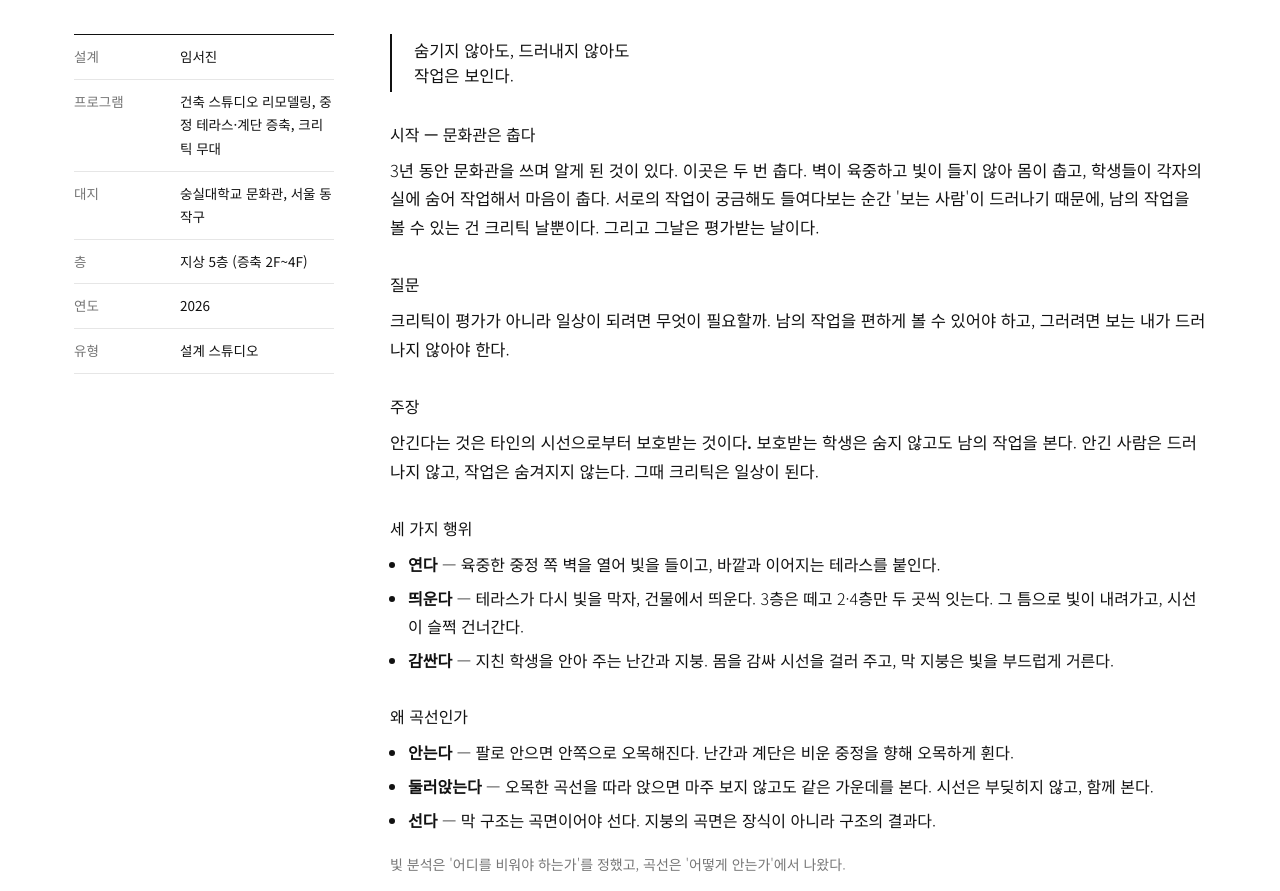
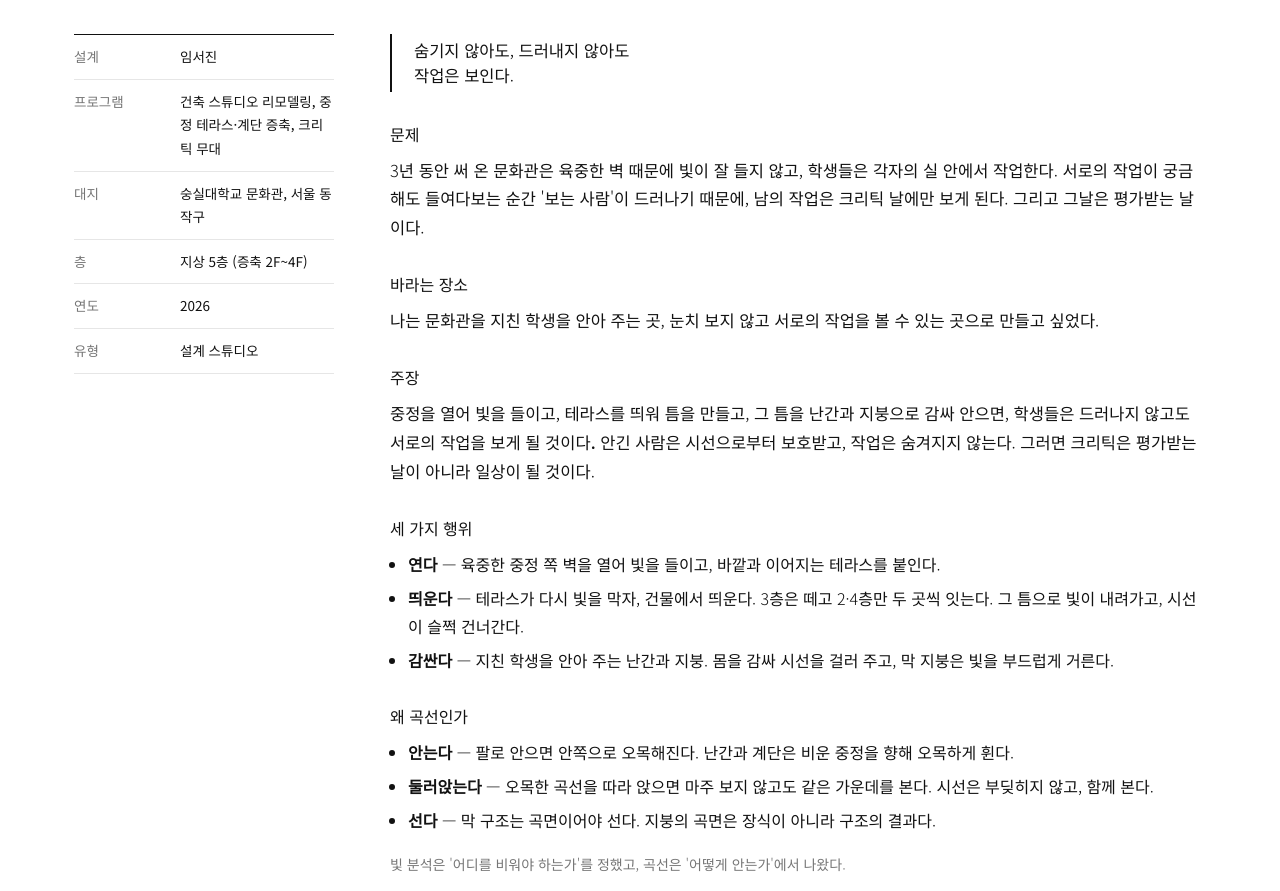
Before and after one commit to seojin022068-oss/Remodeling_Studio-, a plain HTML site: page index.html in a window 1280 px wide. Shown: the part 840-1731 px from the top of the page. Drawn offline with Linux system fonts and the light colour scheme.

Commit message:
주장 문장 정리: '두 번 춥다' 표현 삭제, 바라는 장소 → 주장 형식으로
Co-Authored-By: Claude Opus 5.5 <noreply@anthropic.com>
Claude-Session: https://claude.ai/code/session_01Xa3wJEBtDp5CtQQbLusVKQ

```diff
--- a/index.html
+++ b/index.html
@@ -115,12 +115,12 @@ footer{max-width:1180px;margin:0 auto;padding:24px;border-top:1px solid var(--li
 </div>
 <div class="body">
 <p class="pull">숨기지 않아도, 드러내지 않아도<br>작업은 보인다.</p>
-<h3>시작 — 문화관은 춥다</h3>
-<p>3년 동안 문화관을 쓰며 알게 된 것이 있다. 이곳은 두 번 춥다. 벽이 육중하고 빛이 들지 않아 <b>몸이 춥고</b>, 학생들이 각자의 실에 숨어 작업해서 <b>마음이 춥다</b>. 서로의 작업이 궁금해도 들여다보는 순간 '보는 사람'이 드러나기 때문에, 남의 작업을 볼 수 있는 건 크리틱 날뿐이다. 그리고 그날은 평가받는 날이다.</p>
-<h3>질문</h3>
-<p>크리틱이 평가가 아니라 일상이 되려면 무엇이 필요할까. 남의 작업을 편하게 볼 수 있어야 하고, 그러려면 보는 내가 드러나지 않아야 한다.</p>
+<h3>문제</h3>
+<p>3년 동안 써 온 문화관은 육중한 벽 때문에 빛이 잘 들지 않고, 학생들은 각자의 실 안에서 작업한다. 서로의 작업이 궁금해도 들여다보는 순간 '보는 사람'이 드러나기 때문에, 남의 작업은 크리틱 날에만 보게 된다. 그리고 그날은 평가받는 날이다.</p>
+<h3>바라는 장소</h3>
+<p>나는 문화관을 지친 학생을 안아 주는 곳, 눈치 보지 않고 서로의 작업을 볼 수 있는 곳으로 만들고 싶었다.</p>
 <h3>주장</h3>
-<p><b>안긴다는 것은 타인의 시선으로부터 보호받는 것이다.</b> 보호받는 학생은 숨지 않고도 남의 작업을 본다. 안긴 사람은 드러나지 않고, 작업은 숨겨지지 않는다. 그때 크리틱은 일상이 된다.</p>
+<p>중정을 열어 빛을 들이고, 테라스를 띄워 틈을 만들고, 그 틈을 난간과 지붕으로 감싸 안으면, <b>학생들은 드러나지 않고도 서로의 작업을 보게 될 것이다.</b> 안긴 사람은 시선으로부터 보호받고, 작업은 숨겨지지 않는다. 그러면 크리틱은 평가받는 날이 아니라 일상이 될 것이다.</p>
 <h3>세 가지 행위</h3>
 <ul class="clean">
 <li><b>연다</b> — 육중한 중정 쪽 벽을 열어 빛을 들이고, 바깥과 이어지는 테라스를 붙인다.</li>
@@ -155,12 +155,12 @@ footer{max-width:1180px;margin:0 auto;padding:24px;border-top:1px solid var(--li
 <h1>어떤 공간이, 어떻게 바뀌고, 무슨 일이 일어나나</h1>
 <p class="sub">Before · Change · Scenes</p>
 
-<h2>Before — 두 번 추운 문화관</h2>
+<h2>Before — 닫힌 문화관</h2>
 <div class="ba">
 <div class="slot" role="img" aria-label="Before 이미지 자리">BEFORE 이미지 자리<br><span>현재 문화관 중정·복도·계단실 사진</span></div>
 <div class="body">
-<p><b>몸이 춥다.</b> 벽은 육중하고, 건물의 긴 면이 동·서를 향해 해를 오전에 잠깐, 오후에 잠깐 받는다. 겨울 오전엔 중정 전체가 그늘이다. 바람을 쐬려면 지루한 계단실을 따라 1층까지 내려가야 한다.</p>
-<p><b>마음이 춥다.</b> 3년 동안 본 우리 학생들은 각자의 실에 숨어 작업한다. 다른 사람의 작업이 궁금해도 문을 열고 들여다보면 눈이 마주친다. 그래서 남의 작업은 크리틱 날에만 보고, 그날은 평가받는 날이다.</p>
+<p><b>빛이 들지 않는다.</b> 벽은 육중하고, 건물의 긴 면이 동·서를 향해 해를 오전에 잠깐, 오후에 잠깐 받는다. 겨울 오전엔 중정 전체가 그늘이다. 바람을 쐬려면 지루한 계단실을 따라 1층까지 내려가야 한다.</p>
+<p><b>서로의 작업이 보이지 않는다.</b> 3년 동안 본 우리 학생들은 각자의 실 안에서 작업한다. 다른 사람의 작업이 궁금해도 문을 열고 들여다보면 눈이 마주친다. 그래서 남의 작업은 크리틱 날에만 보고, 그날은 평가받는 날이다.</p>
 </div>
 </div>
 
```
